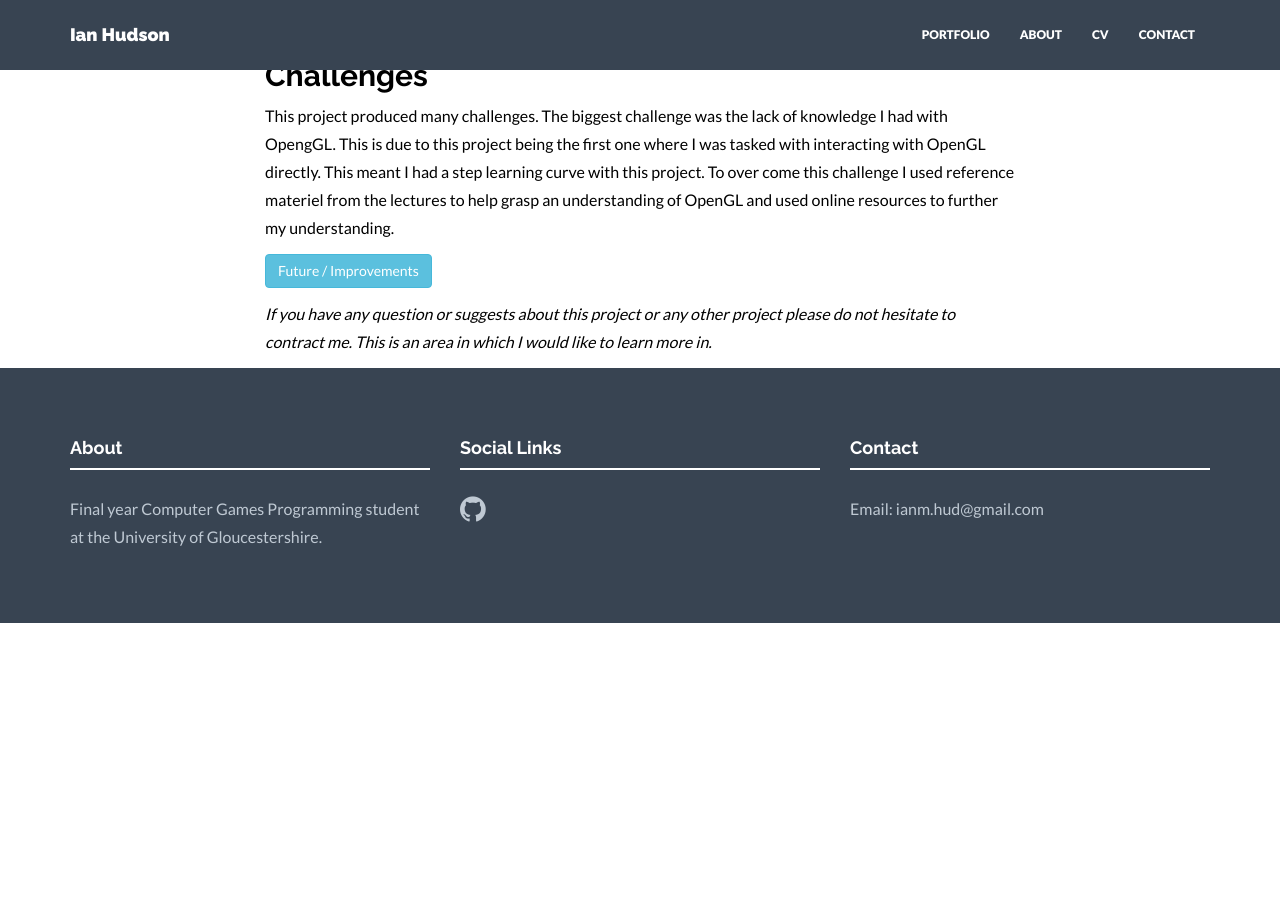
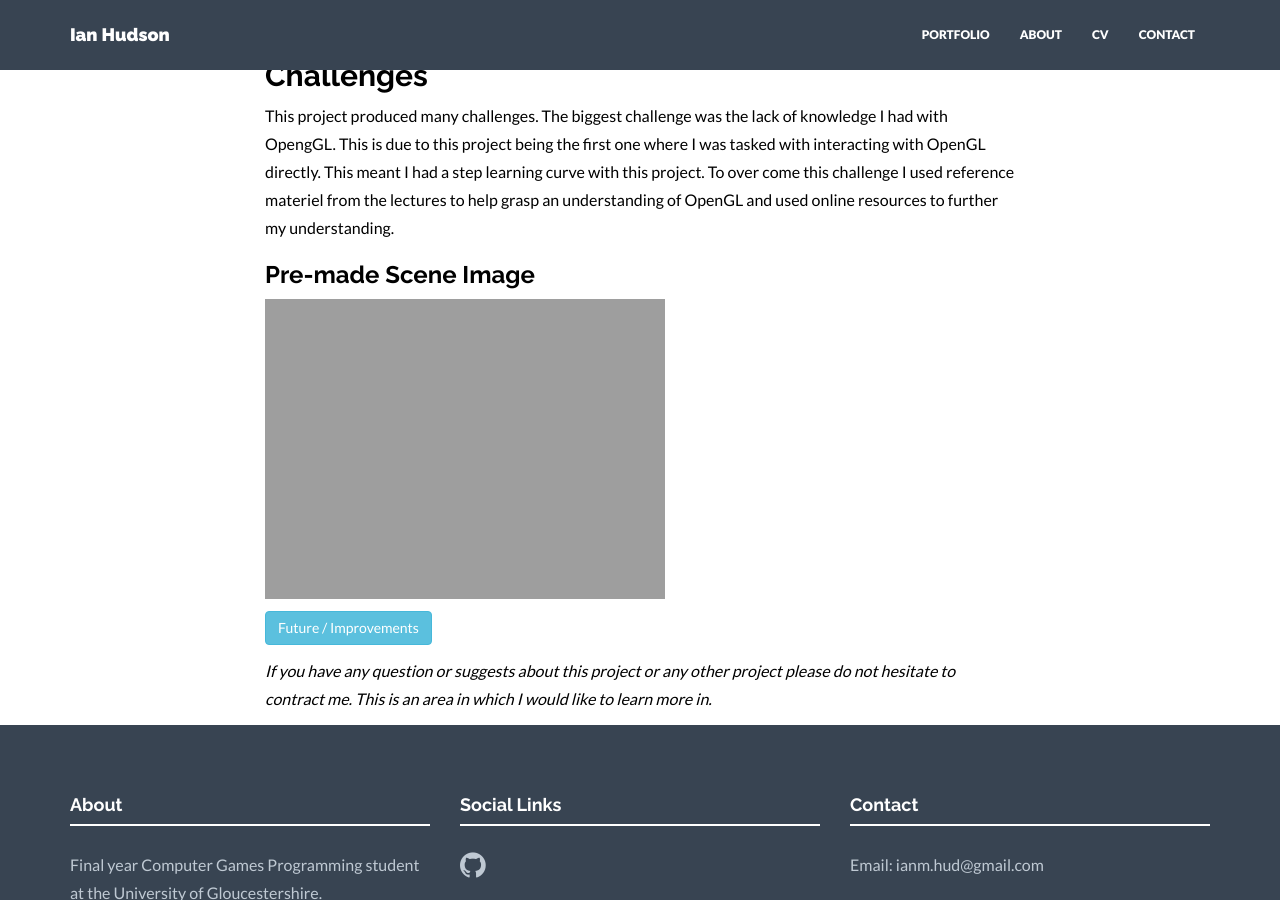
Before and after one commit to I-Hudson/I-Hudson.github.io, a Jekyll site: the page built from _projects/2019-05-26 - OpenGL Render Context.markdown, in a window 1280 px wide and 900 px high, scrolled down 1607 px. Built offline with Jekyll 4.4.1, drawn with Linux system fonts in a browser that asks for light colours; nearby versions of some CDN libraries; before the commit the page ends 2230 px from its top, so only the background shows below that.

Commit message:
Added pre-made scene image to project page

```diff
--- a/_projects/2019-05-26 - OpenGL Render Context.markdown
+++ b/_projects/2019-05-26 - OpenGL Render Context.markdown
@@ -52,6 +52,9 @@ This project has really allowed me to apply what I have learnt at university and
 ## Challenges
 This project produced many challenges. The biggest challenge was the lack of knowledge I had with OpengGL. This is due to this project being the first one where I was tasked with interacting with OpenGL directly. This meant I had a step learning curve with this project. To over come this challenge I used reference materiel from the lectures to help grasp an understanding of OpenGL and used online resources to further my understanding.
 
+### Pre-made Scene Image
+<a href="https://i-hudson.github.io/assets/img/project/c++-opengl/title.PNG" target="_blank"><img src="/assets/img/project/c++-opengl/title.PNG"></a>
+
 <button type="button" class="btn btn-info" data-toggle="collapse" data-target="#improvments">Future / Improvements</button>
 <div id="improvments" class="collapse">
 <h2>Future / Improvements</h2>
```
